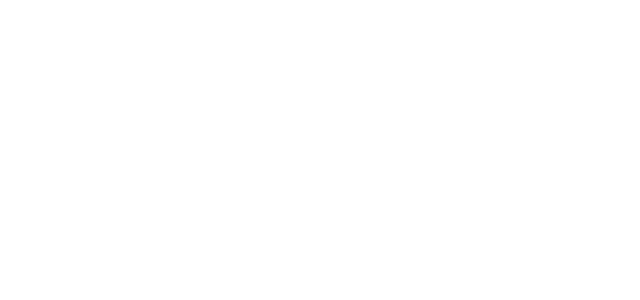
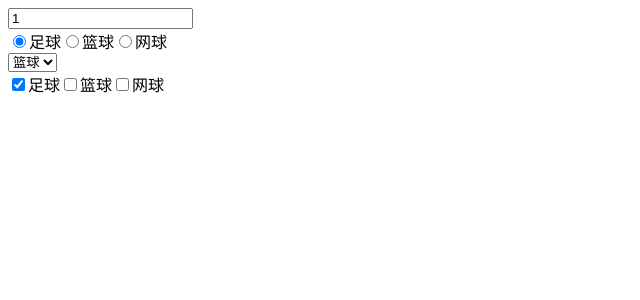
Before and after one commit to cll123456/react-learn, a React (Vite) app: page / in a window 1280 px wide. Shown: the top 300 px of the page, without its empty margins (0-640 px from the left). Built offline with nearby package versions, Linux system fonts and the light colour scheme.

Commit message:
完成form 表单的基础封装

```diff
--- a/src/App.tsx
+++ b/src/App.tsx
@@ -1,6 +1,10 @@
 import React, { Component } from 'react'
 import PageTest from './pro/compEvent/PageTest'
 import BallTest from './pro/compState/BallTest'
+import CheckboxGroupTest from './pro/form/CheckboxGroup/CheckboxGroupTest'
+import InputTest from './pro/form/Input/InputTest'
+import RadioGroupTest from './pro/form/RadioGroup/RadioGroupTest'
+import SelectTest from './pro/form/Select/SelectTest'
 
 
 
@@ -10,7 +14,10 @@
 
     return (
       <div>
-        {/* <BallTest/> */}
+        <InputTest/>
+        <RadioGroupTest/>
+        <SelectTest/>
+        <CheckboxGroupTest/>
         </div>
     )
   }
--- /dev/null
+++ b/src/pro/form/CheckboxGroup/CheckboxGroupTest.tsx
@@ -0,0 +1,49 @@
+import React, { Component } from 'react'
+import CheckboxGroup from '.'
+/**
+ * 按钮组
+ */
+interface ICheckboxGroupTestS {
+  choose: string[],
+  data: checkboxObj[]
+}
+
+/**
+ * 每一个radio的对象类型
+ */
+type checkboxObj = {
+  value: string,
+  label: string | number
+}
+
+export default class CheckboxGroupTest extends Component<{}, ICheckboxGroupTestS> {
+  state: ICheckboxGroupTestS = {
+    choose: ['football'],
+    data: [
+      { value: 'football', label: '足球' },
+      { value: 'basketball', label: '篮球' },
+      { value: 'tennis', label: '网球' },
+    ]
+  }
+  render() {
+    return (
+      <>
+        <CheckboxGroup
+        name='test'
+        data={this.state.data}
+         choose={this.state.choose}
+         onChange={(v: string, name: string, e:  React.ChangeEvent<HTMLInputElement>)=>{
+           let arr = [...this.state.choose];
+           if(e.target.checked){
+            arr.push(v);
+           }else{
+            arr = arr.filter(f => f !== v);
+           }
+           this.setState(pre => ({
+             choose: arr
+           }))
+        }}/>
+      </>
+    )
+  }
+}
--- /dev/null
+++ b/src/pro/form/CheckboxGroup/index.tsx
@@ -0,0 +1,59 @@
+import React, { Component } from 'react'
+
+/**
+ * 每一个radio的对象类型
+ */
+type checkboxObj = {
+  value: string ,
+  label: string | number
+}
+
+interface ICheckboxGroupP {
+  /**
+   * 选中的值
+   */
+  choose: string[] ,
+  /**
+   * 标签的name 值
+   */
+  name: string,
+  /**
+   * 数据集合
+   */
+  data: checkboxObj[]
+  /**
+   * change 事件
+   */
+  onChange: (v: any, name: string, e: React.ChangeEvent<HTMLInputElement>) => void,
+}
+
+export default class CheckboxGroup extends Component<ICheckboxGroupP> {
+/**
+ * 获取checkbox
+ */
+  getCheckbox = ():JSX.Element[] => {
+    return this.props.data.map(p => {
+      return (
+       <label key={p.value}>
+          <input
+          type='checkbox'
+
+          name={this.props.name}
+          checked={this.props.choose.includes(p.value)}
+          value={p.value}
+          onChange={e => this.props.onChange(e.target.value,this.props.name,e )}
+          />
+          {p.label}
+       </label>
+      )
+    })
+  }
+
+  render() {
+    return (
+      <div>
+       {this.getCheckbox()}
+      </div>
+    )
+  }
+}
--- /dev/null
+++ b/src/pro/form/Input/InputTest.tsx
@@ -0,0 +1,25 @@
+import React, { Component } from 'react'
+import Input from '.'
+interface IInputTestS {
+  /**
+  * 属性值
+  */
+  value: any,
+}
+export default class InputTest extends Component<{}, IInputTestS> {
+  state:IInputTestS = {
+    value: 1
+  }
+  change = (v: any) => {
+    this.setState(pre => ({
+      value: v
+    }))
+  }
+  render() {
+    return (
+      <div>
+        <Input value={this.state.value} name='test' onChange={this.change}></Input>
+      </div>
+    )
+  }
+}
--- /dev/null
+++ b/src/pro/form/Input/index.tsx
@@ -0,0 +1,32 @@
+import React from 'react'
+/**
+ * input 的属性
+ */
+interface IInputP {
+  /**
+   * 属性值
+   */
+  value: any,
+  /**
+   * 表单的属性名字
+   */
+  name: string,
+  /**
+   * 输入框改变的函数
+   */
+  onChange: (value: any, name: string, e: React.ChangeEvent<HTMLInputElement>) => void;
+}
+
+export default function Input(props: IInputP) {
+
+  return (
+    <>
+      <input
+        type="text"
+        value={props.value}
+        name={props.name}
+        onChange={e => props.onChange(e.target.value, props.name, e)}
+      />
+    </>
+  )
+}
--- /dev/null
+++ b/src/pro/form/RadioGroup/RadioGroupTest.tsx
@@ -0,0 +1,42 @@
+import React, { Component } from 'react'
+import RadioGroup from '.'
+/**
+ * 按钮组
+ */
+interface IRadioGroupTestS {
+  value: any,
+  data: radioObj[]
+}
+
+/**
+ * 每一个radio的对象类型
+ */
+type radioObj = {
+  value: string | number,
+  label: string | number
+}
+export default class RadioGroupTest extends Component<{}, IRadioGroupTestS> {
+  state: IRadioGroupTestS = {
+    value: 'football',
+    data: [
+      { value: 'football', label: '足球' },
+      { value: 'basketball', label: '篮球' },
+      { value: 'tennis', label: '网球' },
+    ]
+  }
+  render() {
+    return (
+      <>
+        <RadioGroup
+        value={this.state.value}
+        data={this.state.data}
+        name='test'
+        onChange={v => {
+          this.setState(pre => ({
+            value: v
+          }))
+        }} />
+      </>
+    )
+  }
+}
--- /dev/null
+++ b/src/pro/form/RadioGroup/index.tsx
@@ -0,0 +1,58 @@
+import React, { Component } from 'react'
+/**
+ * 每一个radio的对象类型
+ */
+type radioObj = {
+  value: string | number,
+  label: string | number
+}
+
+interface IRadioGroup {
+  /**
+   * 选中的值
+   */
+  value: any,
+  /**
+   * 标签的name 值
+   */
+  name: string,
+  /**
+   * 数据集合
+   */
+  data: radioObj[]
+  /**
+   * change 事件
+   */
+  onChange: (v: any, name: string, e: React.ChangeEvent<HTMLInputElement>) => void,
+}
+
+
+export default class RadioGroup extends Component<IRadioGroup> {
+  /**
+   * 获取radios
+   */
+  getRadios = (): JSX.Element[] => {
+    return this.props.data.map(p => {
+      return (
+        <label key={p.value}>
+          <input
+            type='radio'
+            value={p.value}
+            checked={p.value === this.props.value}
+            onChange={e => this.props.onChange(e.target.value, this.props.name, e)}
+          />
+          {p.label}
+        </label>
+      )
+    })
+  }
+
+  render() {
+    const rs = this.getRadios()
+    return (
+      <div>
+        {rs}
+      </div>
+    )
+  }
+}
--- /dev/null
+++ b/src/pro/form/Select/SelectTest.tsx
@@ -0,0 +1,42 @@
+import React, { Component } from 'react'
+import Select from '.'
+/**
+ * 按钮组
+ */
+interface ISelectTestS {
+  value: any,
+  data: optionsObj[]
+}
+
+/**
+ * 每一个radio的对象类型
+ */
+type optionsObj = {
+  value: string | number,
+  label: string | number
+}
+export default class SelectTest extends Component<{}, ISelectTestS> {
+  state: ISelectTestS = {
+    value: 'basketball',
+    data: [
+      { value: 'football', label: '足球' },
+      { value: 'basketball', label: '篮球' },
+      { value: 'tennis', label: '网球' },
+    ]
+  }
+  render() {
+    return (
+      <>
+        <Select
+        value={this.state.value}
+        data={this.state.data}
+        name='test'
+        onChange={v => {
+          this.setState(pre => ({
+            value: v
+          }))
+        }} />
+      </>
+    )
+  }
+}
--- /dev/null
+++ b/src/pro/form/Select/index.tsx
@@ -0,0 +1,53 @@
+import React, { Component } from 'react'
+/**
+ * 每一个radio的对象类型
+ */
+type optionsObj = {
+  value: string | number,
+  label: string | number
+}
+
+interface ISelectP {
+  /**
+   * 选中的值
+   */
+  value: any,
+  /**
+   * 标签的name 值
+   */
+  name: string,
+  /**
+   * 数据集合
+   */
+  data: optionsObj[]
+  /**
+   * change 事件
+   */
+  onChange: (v: any, name: string, e: React.ChangeEvent<HTMLSelectElement>) => void,
+}
+
+export default class Select extends Component<ISelectP> {
+  /**
+   * 获取options
+   */
+  getOptions = (): JSX.Element[] => {
+    return this.props.data.map(p => {
+      return (
+        <option key={p.value} value={p.value}>{p.label}</option>
+      )
+    })
+  }
+  render() {
+    return (
+      <>
+        <select
+          value={this.props.value}
+          onChange={e => this.props.onChange(e.target.value, this.props.name, e)}
+          name='test'
+        >
+          {this.getOptions()}
+        </select>
+      </>
+    )
+  }
+}
```
